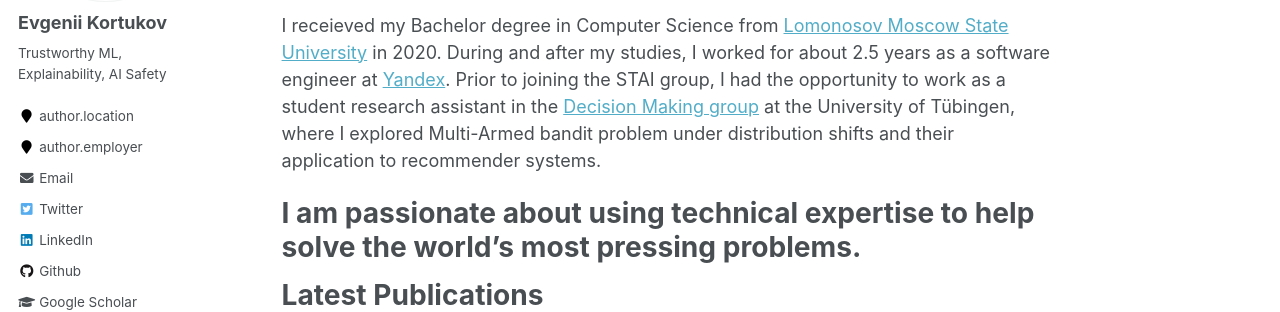
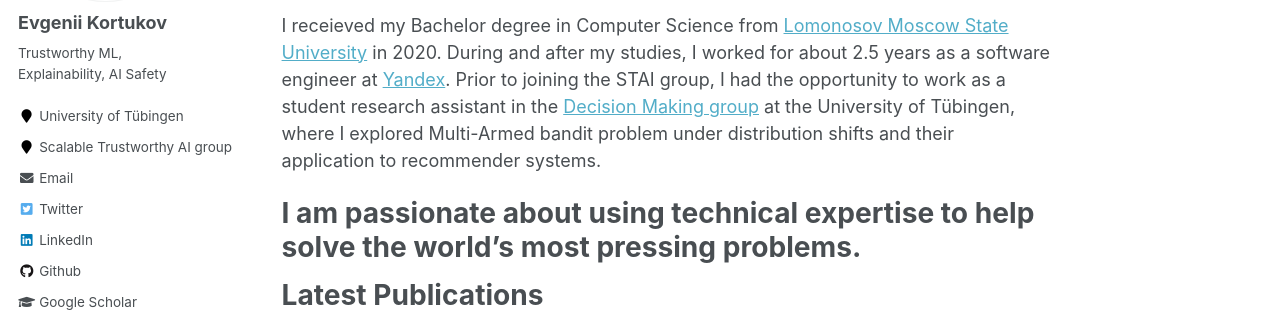
Before and after one commit to kortukov/kortukov.github.io, a Jekyll site: the page built from _pages/about.md, in a window 1280 px wide. Shown: the part 307-619 px from the top of the page. Built offline with Jekyll 4.4.1, drawn with Linux system fonts in a browser that asks for light colours.

Commit message:
Update links

```diff
--- a/_includes/author-profile.html
+++ b/_includes/author-profile.html
@@ -24,14 +24,14 @@
     <ul class="author__urls social-icons">
       {% if author.location %}
         {% if author.location_uri %}
-          <li><a href="{{ author.location_uri }}"><i class="fa fa-fw fa-map-marker" aria-hidden="true"></i> author.location</a></li>
+          <li><a href="{{ author.location_uri }}"><i class="fa fa-fw fa-map-marker" aria-hidden="true"></i> {{ author.location }}</a></li>
         {% else %}
           <li><i class="fa fa-fw fa-map-marker" aria-hidden="true"></i> {{ author.location }}</li>
         {% endif %}
       {% endif %}
       {% if author.employer %}
         {% if author.employer_uri %}
-          <li><a href="{{ author.employer_uri }}"><i class="fa fa-fw fa-map-marker" aria-hidden="true"></i> author.employer</a></li>
+          <li><a href="{{ author.employer_uri }}"><i class="fa fa-fw fa-map-marker" aria-hidden="true"></i> {{ author.employer }}</a></li>
         {% else %}
           <li><i class="fa fa-fw fa-map-marker" aria-hidden="true"></i> {{ author.employer }}</li>
         {% endif %}
```
